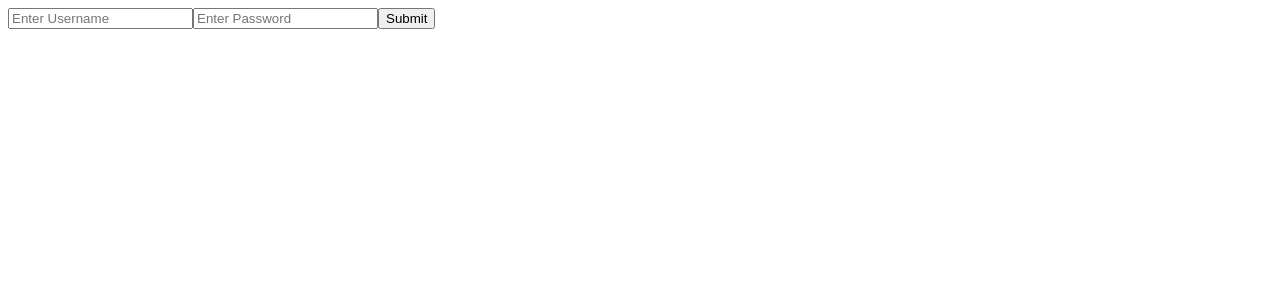
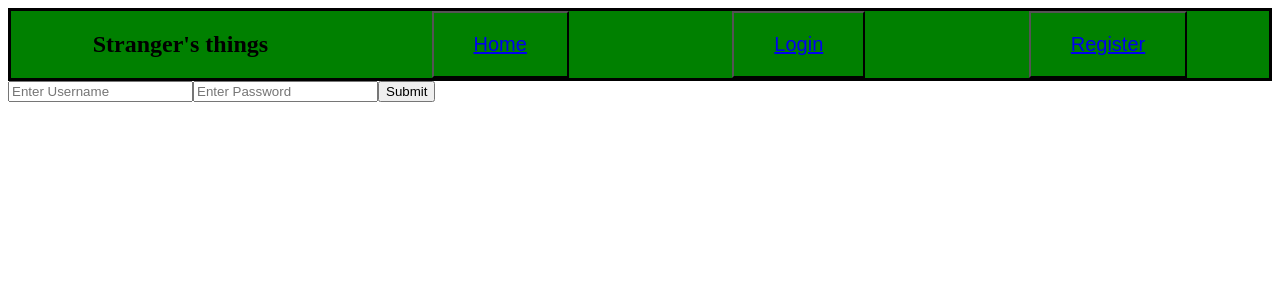
Before and after one commit to JacobCunico/FitnessTrackr-Front, a React (Create React App) app: page /register in a window 1280 px wide. Shown: the top 300 px of the page. Built offline with nearby package versions, Linux system fonts and the light colour scheme; no server answers.

Commit message:
nav bar integrated

```diff
--- /dev/null
+++ b/src/Components/Nav.js
@@ -0,0 +1,39 @@
+import React from "react";
+import { Link } from 'react-router-dom';
+
+
+function Nav({ setToken, setIsLoggedIn, isLoggedIn }) {
+    function logout() {
+        setToken('');
+        setIsLoggedIn(false);
+        window.localStorage.removeItem('token');
+        alert('You have been logged out');
+
+    }
+
+    return(
+        <nav style={{backgroundColor: "Green",
+        border: "solid black",
+        display: "flex",
+        justifyContent: "space-around"
+        }}>
+            <h1>Stranger's things</h1>
+            <button style={{padding: "1px 40px", backgroundColor: "green", fontSize: "20px"}}><Link to= '/'>Home</Link></button>
+            {
+                isLoggedIn ? (
+                    <>
+                    <button  style={{padding: "1px 40px", backgroundColor: "green", fontSize: "20px"}} onClick={logout}>Log Out</button>
+                    <button style={{padding: "1px 40px", backgroundColor: "green", fontSize: "20px"} }><Link to='/create-post'>Create Post</Link></button>
+                    </>
+                ) : (
+                    <>
+                    <button style={{padding: "1px 40px", backgroundColor: "green", fontSize: "20px"}}><Link to='/login'>Login</Link></button>
+                    <button style={{padding: "1px 40px", backgroundColor: "green", fontSize: "20px"}}><Link to='/Register'>Register</Link></button>
+                    </>
+                )
+            }
+        </nav>
+    )
+}
+
+export default Nav;
--- a/src/Components/index.js
+++ b/src/Components/index.js
@@ -4,3 +4,4 @@
 export { default as Login } from './Login';
 export { default as Routines } from './Routines';
 export { default as Activites } from './Activities';
+export { default as Nav } from './Nav';
--- a/src/index.js
+++ b/src/index.js
@@ -1,10 +1,13 @@
 // index.js
 import { createRoot } from 'react-dom/client';
 import { BrowserRouter } from 'react-router-dom';
-import { App } from './Components/index';
+import { App, Nav } from './Components/index';
 
 const root = createRoot(document.querySelector('#app'));
 
 root.render(<BrowserRouter>
+<div>
+<Nav />
 <App />
+</div>
 </BrowserRouter>);
```
